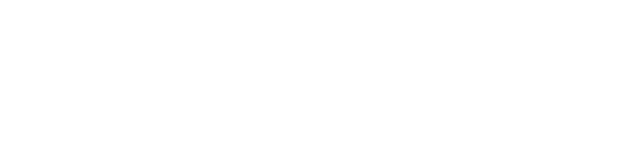
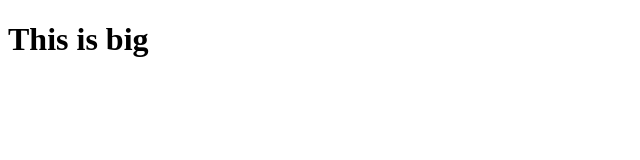
Before and after one commit to Hidorion/sharezza, a plain HTML site: page index.html in a window 1280 px wide. Shown: the whole page, without its empty margins (0-640 px from the left). Drawn offline with Linux system fonts and the light colour scheme.

Commit message:
Adding a <h1>
Yeah this is big.

```diff
--- a/index.html
+++ b/index.html
@@ -5,6 +5,6 @@
     <title>brand new title</title>
   </head>
   <body>
-
+  <h1>This is big</h1>
   </body>
 </html>
```
